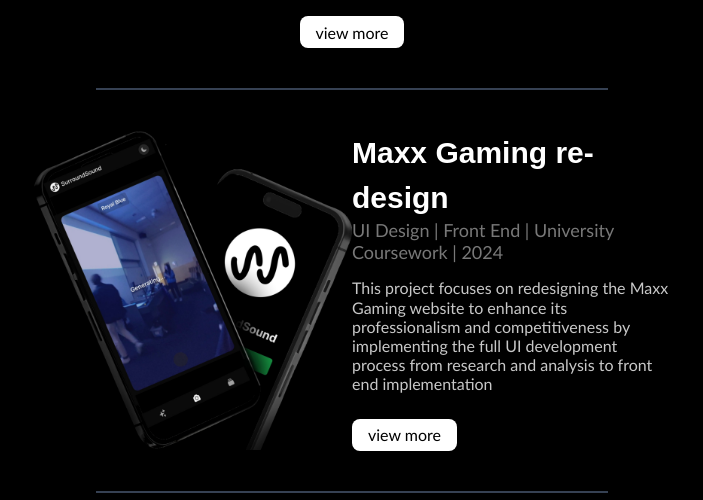
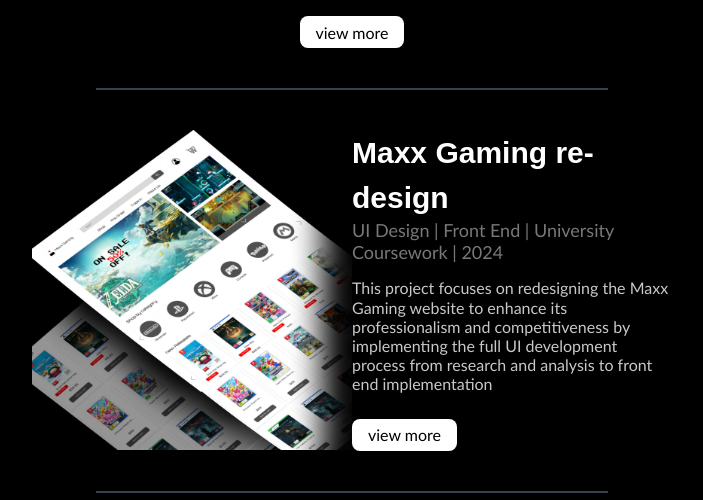
Before and after one commit to psuuzu/portfolio1, a Next.js app: page / in a window 1280 px wide. Shown: the part 2860-3360 px from the top of the page, without its empty margins (288-991 px from the left). Built offline with nearby package versions, Linux system fonts and the light colour scheme; a web font is replaced by a local one.

Commit message:
update pic

```diff
--- a/components/redesign.tsx
+++ b/components/redesign.tsx
@@ -4,7 +4,7 @@
     return (
         <section className="flex flex-col sm:flex-row justify-center items-center w-full mt-[40px]">
             <div className="flex items-center">
-                <img src="/images/ssphones.jpg" alt="Surround Sound picture" className="w-[75vw] sm:w-[35vw] md:w-[30vw] lg:w-[25vw]"/>
+                <img src="/images/maxx.jpg" alt="maxx website picture" className="w-[75vw] sm:w-[35vw] md:w-[30vw] lg:w-[25vw]"/>
             </div>
             <div className="w-[90vw] sm:w-[35vw] md:w-[30vw] lg:w-[25vw]">
                 <h2 className='text-[26px] md:text-[30px]'>Maxx Gaming re-design</h2>
```
Also changed, not shown: public/images/maxx.jpg (added).
